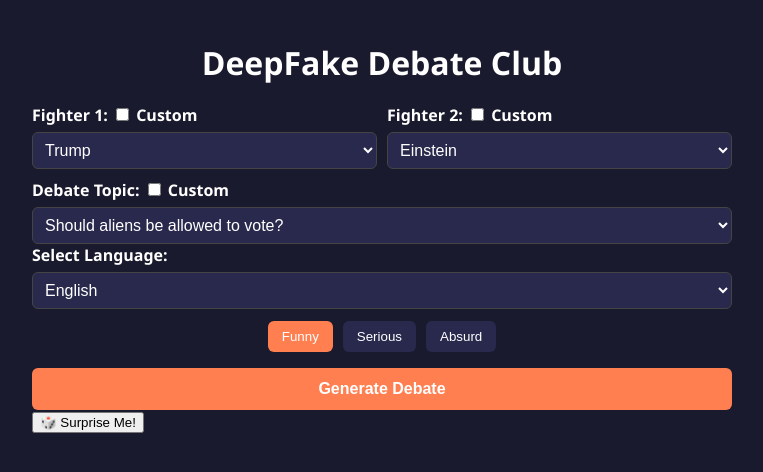
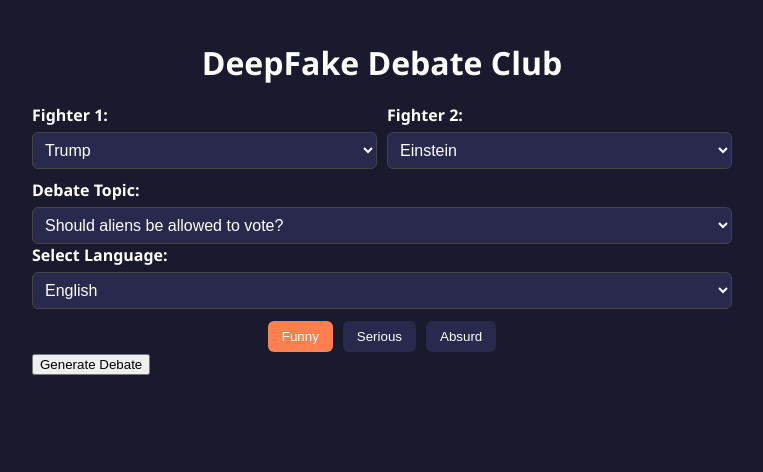
Before and after one commit to arltrol/debateclub, a React (Create React App) app: page / in a window 1280 px wide. Shown: the top 472 px of the page, without its empty margins (258-1021 px from the left). Built offline with nearby package versions, Linux system fonts and the light colour scheme.

Commit message:
Update App.js

```diff
--- a/src/App.js
+++ b/src/App.js
@@ -1,110 +1,71 @@
 import React, { useState } from 'react';
 import './App.css';
 
-const fightersList = [
-  "Trump",
-  "Einstein",
-  "Barbie",
-  "MrBeast",
-  "Homer Simpson",
-  "Yoda",
-  "Gordon Ramsay",
-  "Batman",
-  "Shakespeare",
-  "Minecraft Creeper"
+const characters = [
+  "Trump", "Einstein", "Barbie", "MrBeast", "Batman",
+  "Shakespeare", "Gordon Ramsay", "Andrew Tate", "Minecraft Creeper", "Homer Simpson"
 ];
 
-const topicsList = [
+const topics = [
   "Should aliens be allowed to vote?",
-  "Should pineapple be banned from pizza?",
+  "Can pineapple belong on pizza?",
+  "Should time travel be taxed?",
+  "Do robots deserve holidays?",
+  "Can Minecraft Creepers hold jobs?",
   "Is TikTok better than school?",
-  "Can Minecraft Creepers hold jobs?",
-  "Should pets run for president?",
-  "Do ghosts pay rent?",
-  "Is cereal soup?",
-  "Should memes be taught in schools?",
-  "Can robots fall in love?",
-  "Do aliens understand sarcasm?"
+  "Should memes replace language?",
+  "Do influencers run the world?",
+  "Should Mondays be banned?",
+  "Can Homer Simpson be president?"
 ];
 
 const languages = [
-  "English",
-  "French",
-  "German",
-  "Spanish",
-  "Portuguese",
-  "Italian",
-  "Japanese",
-  "Chinese",
-  "Arabic"
+  "English", "German", "French", "Spanish", "Portuguese", "Italian", "Japanese", "Arabic"
 ];
 
 function App() {
   const [fighter1, setFighter1] = useState("Trump");
   const [fighter2, setFighter2] = useState("Einstein");
-  const [customFighter1, setCustomFighter1] = useState("");
-  const [customFighter2, setCustomFighter2] = useState("");
-  const [useCustomFighter1, setUseCustomFighter1] = useState(false);
-  const [useCustomFighter2, setUseCustomFighter2] = useState(false);
-
-  const [topic, setTopic] = useState(topicsList[0]);
-  const [customTopic, setCustomTopic] = useState("");
-  const [useCustomTopic, setUseCustomTopic] = useState(false);
-
+  const [topic, setTopic] = useState(topics[0]);
   const [tone, setTone] = useState("Funny");
   const [language, setLanguage] = useState("English");
-  const [debate, setDebate] = useState([]);
+  const [debate, setDebate] = useState(null);
   const [loading, setLoading] = useState(false);
+  const [countdown, setCountdown] = useState(null);
 
   const getAvatarUrl = (name) => {
-    const filename = name.toLowerCase().replace(/\s/g, '');
+    const filename = name.toLowerCase().replace(/[^a-z0-9]/g, '');
     return `/avatars/${filename}.png`;
   };
 
-  const handleSurprise = () => {
-    const randF1 = fightersList[Math.floor(Math.random() * fightersList.length)];
-    let randF2 = fightersList[Math.floor(Math.random() * fightersList.length)];
-    while (randF2 === randF1) randF2 = fightersList[Math.floor(Math.random() * fightersList.length)];
-    const randTopic = topicsList[Math.floor(Math.random() * topicsList.length)];
-    setUseCustomFighter1(false);
-    setUseCustomFighter2(false);
-    setFighter1(randF1);
-    setFighter2(randF2);
-    setUseCustomTopic(false);
-    setTopic(randTopic);
-    setTone("Funny");
-    setLanguage("English");
-    setDebate([]);
-  };
+  const delay = (ms) => new Promise((res) => setTimeout(res, ms));
 
   const generateDebate = async () => {
-    const finalF1 = useCustomFighter1 ? customFighter1.trim() : fighter1;
-    const finalF2 = useCustomFighter2 ? customFighter2.trim() : fighter2;
-    const finalTopic = useCustomTopic ? customTopic.trim() : topic;
-
-    if (!finalF1 || !finalF2 || !finalTopic) {
-      alert("Please complete fighter names and topic.");
-      return;
+    setCountdown("Match starting in...");
+    for (let i = 3; i > 0; i--) {
+      setCountdown(`Match starting in... ${i}`);
+      await delay(700);
     }
-
+    setCountdown(null);
     setLoading(true);
     try {
-      const res = await fetch("/.netlify/functions/generateDebate", {
-        method: "POST",
-        headers: { "Content-Type": "application/json" },
-        body: JSON.stringify({ fighter1: finalF1, fighter2: finalF2, topic: finalTopic, tone, language })
+      const response = await fetch('/.netlify/functions/generateDebate', {
+        method: 'POST',
+        headers: { 'Content-Type': 'application/json' },
+        body: JSON.stringify({ fighter1, fighter2, topic, tone, language })
       });
-      const data = await res.json();
+      const data = await response.json();
       if (data.output) {
-        const lines = data.output.split(/\n+/).filter(Boolean);
+        const lines = data.output.split(/\n+/).filter(line => line.trim());
         setDebate(lines);
       } else {
-        setDebate(["[Error]: No response from AI."]);
+        setDebate(["Sorry, something went wrong."]);
       }
     } catch (err) {
-      setDebate(["[Error]: Failed to fetch debate."]);
+      setDebate(["Error loading debate."]);
+    } finally {
+      setLoading(false);
     }
-    setLoading(false);
   };
 
   return (
@@ -113,48 +74,35 @@
 
       <div className="selectors">
         <div>
-          <label>Fighter 1: <input type="checkbox" checked={useCustomFighter1} onChange={() => setUseCustomFighter1(!useCustomFighter1)} /> Custom</label>
-          {useCustomFighter1 ? (
-            <input value={customFighter1} onChange={(e) => setCustomFighter1(e.target.value)} />
-          ) : (
+          <label>Fighter 1:</label>
           <select value={fighter1} onChange={(e) => setFighter1(e.target.value)}>
-              {fightersList.map(f => <option key={f}>{f}</option>)}
+            {characters.map((c) => <option key={c}>{c}</option>)}
           </select>
-          )}
         </div>
-
         <div>
-          <label>Fighter 2: <input type="checkbox" checked={useCustomFighter2} onChange={() => setUseCustomFighter2(!useCustomFighter2)} /> Custom</label>
-          {useCustomFighter2 ? (
-            <input value={customFighter2} onChange={(e) => setCustomFighter2(e.target.value)} />
-          ) : (
+          <label>Fighter 2:</label>
           <select value={fighter2} onChange={(e) => setFighter2(e.target.value)}>
-              {fightersList.map(f => <option key={f}>{f}</option>)}
+            {characters.map((c) => <option key={c}>{c}</option>)}
           </select>
-          )}
         </div>
       </div>
 
       <div>
-        <label>Debate Topic: <input type="checkbox" checked={useCustomTopic} onChange={() => setUseCustomTopic(!useCustomTopic)} /> Custom</label>
-        {useCustomTopic ? (
-          <input value={customTopic} onChange={(e) => setCustomTopic(e.target.value)} />
-        ) : (
+        <label>Debate Topic:</label>
         <select value={topic} onChange={(e) => setTopic(e.target.value)}>
-            {topicsList.map(t => <option key={t}>{t}</option>)}
+          {topics.map((t) => <option key={t}>{t}</option>)}
         </select>
-        )}
       </div>
 
       <div>
         <label>Select Language:</label>
         <select value={language} onChange={(e) => setLanguage(e.target.value)}>
-          {languages.map(l => <option key={l}>{l}</option>)}
+          {languages.map((lang) => <option key={lang}>{lang}</option>)}
         </select>
       </div>
 
       <div className="tones">
-        {['Funny', 'Serious', 'Absurd'].map(t => (
+        {["Funny", "Serious", "Absurd"].map(t => (
           <button
             key={t}
             className={tone === t ? "active" : ""}
@@ -165,27 +113,24 @@
         ))}
       </div>
 
-      <button className="generate-button" onClick={generateDebate} disabled={loading}>
-        {loading ? "Generating..." : "Generate Debate"}
+      <button onClick={generateDebate} disabled={loading}>
+        {loading ? "Loading..." : "Generate Debate"}
       </button>
 
-      <button onClick={handleSurprise}>🎲 Surprise Me!</button>
+      {countdown && <p className="countdown">{countdown}</p>}
 
-      {debate.length > 0 && (
+      {debate && (
         <div className="debate-preview">
           <h2>Debate Preview:</h2>
-          {debate.map((line, i) => {
-            const name = i % 2 === 0
-              ? (useCustomFighter1 ? customFighter1.trim() : fighter1)
-              : (useCustomFighter2 ? customFighter2.trim() : fighter2);
-            const avatarUrl = getAvatarUrl(name);
-            const cleanLine = line.replace(/^\[.*?\]:?\s*/, '');
-
+          {debate.map((line, index) => {
+            const isF1 = line.includes(fighter1);
+            const speaker = isF1 ? fighter1 : fighter2;
+            const avatar = getAvatarUrl(speaker);
             return (
-              <div key={i} className={`speech ${i % 2 === 0 ? '' : 'right'}`}>
-                {i % 2 === 0 && <img src={avatarUrl} onError={(e) => e.target.style.display = 'none'} alt={name} />}
-                <div className="bubble">{cleanLine}</div>
-                {i % 2 !== 0 && <img src={avatarUrl} onError={(e) => e.target.style.display = 'none'} alt={name} />}
+              <div className={`speech ${isF1 ? '' : 'right'}`} key={index}>
+                {isF1 && <img src={avatar} alt={speaker} />}
+                <div className="bubble">{line.replace(`[${speaker}]:`, '').trim()}</div>
+                {!isF1 && <img src={avatar} alt={speaker} />}
               </div>
             );
           })}
```
Lines whose indentation alone changed are shown as unchanged.
